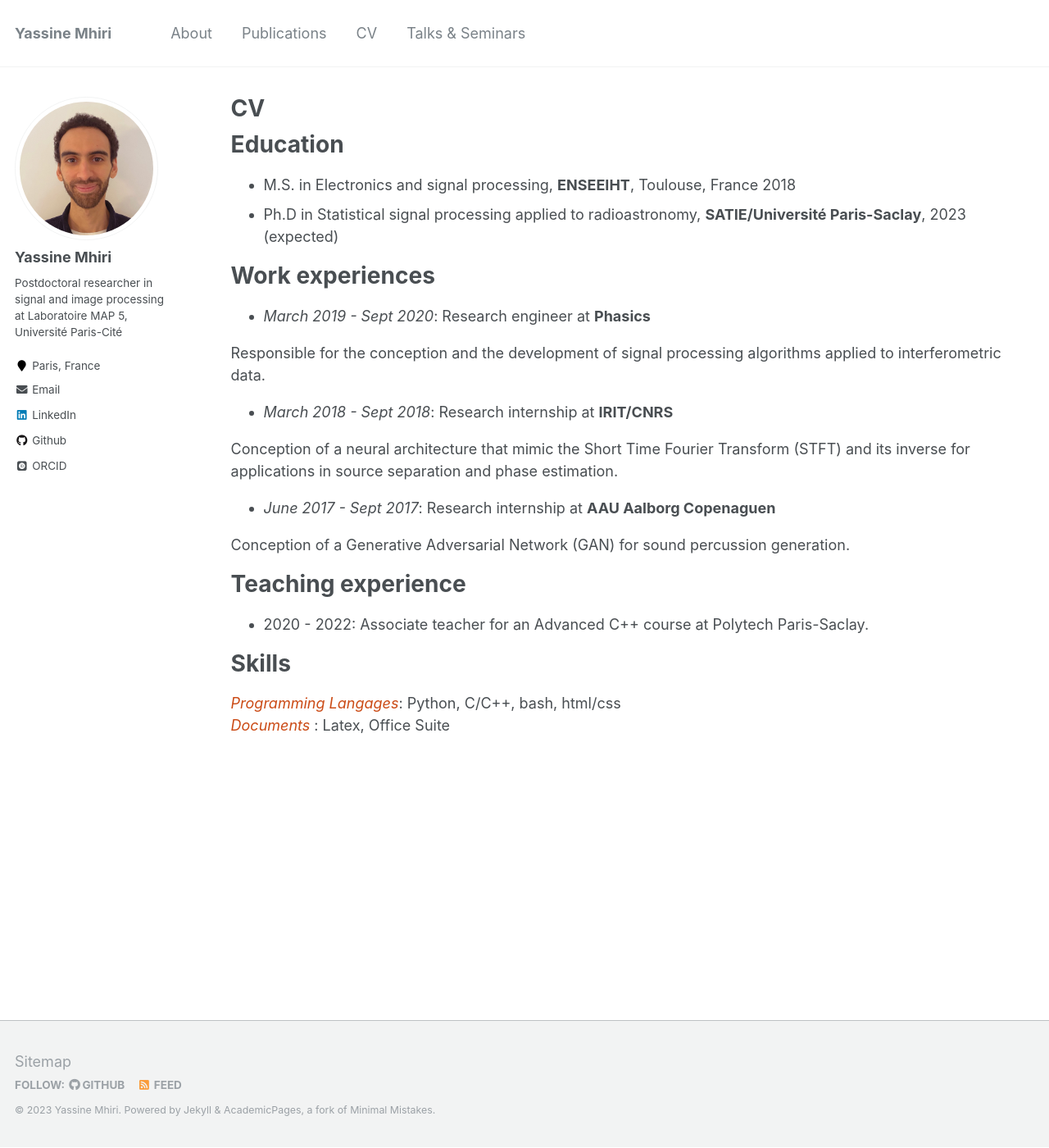
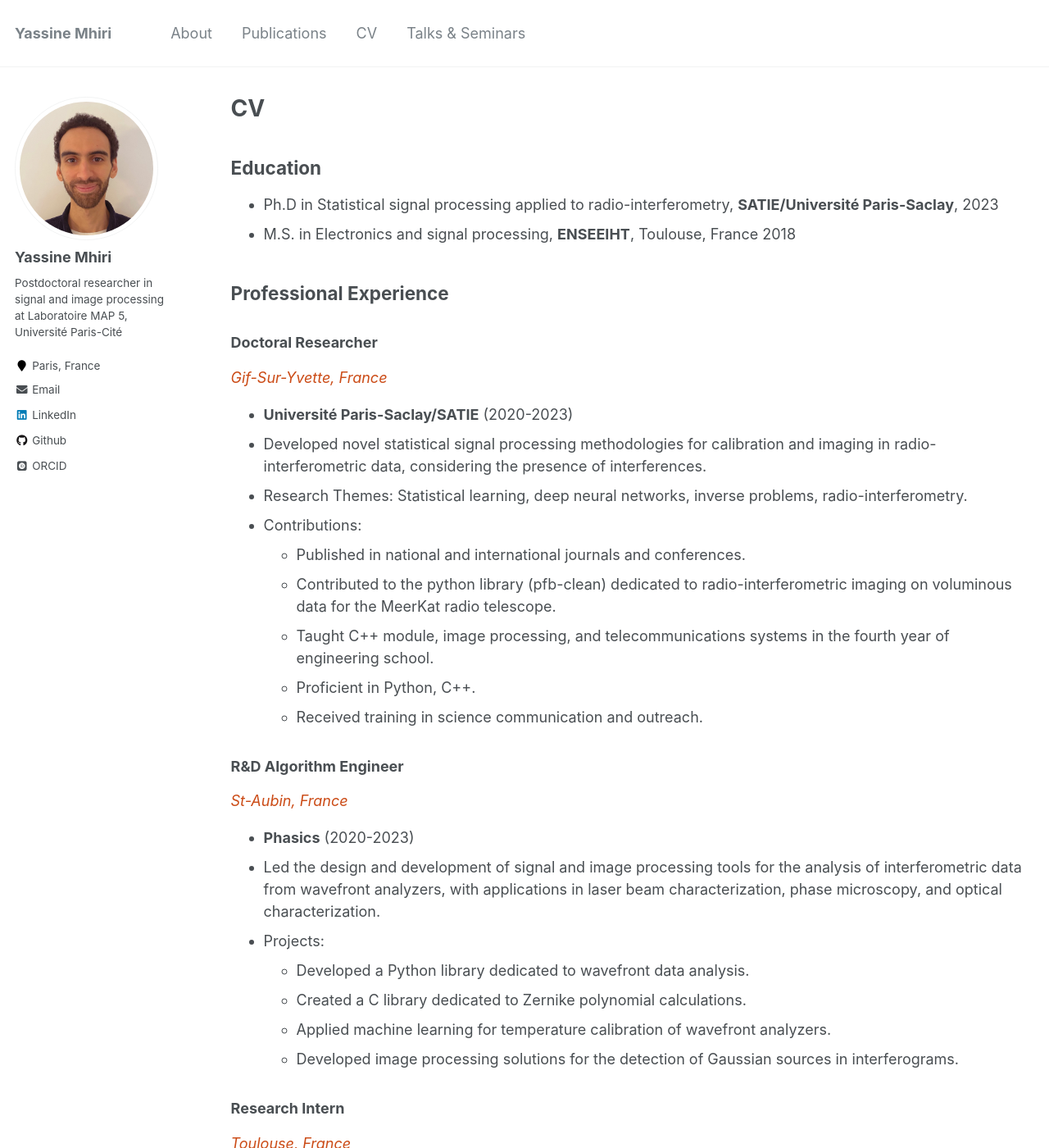
Before and after one commit to y-mhiri/y-mhiri.github.io, a Jekyll site: the page built from _pages/cv.md, in a window 1280 px wide and 1400 px high. Shown: the whole window at 82% size. Built offline with Jekyll 4.4.1, drawn with Linux system fonts in a browser that asks for light colours; some web fonts are replaced; some of the changed text lies outside the part shown.

Commit message:
up to date cv

```diff
--- a/_pages/cv.md
+++ b/_pages/cv.md
@@ -8,32 +8,57 @@ redirect_from:
 ---
 
 
-Education
-======
+## Education
 
+* Ph.D in Statistical signal processing applied to radio-interferometry, **SATIE/Université Paris-Saclay**, 2023
 * M.S. in Electronics and signal processing, **ENSEEIHT**, Toulouse, France 2018
-* Ph.D in Statistical signal processing applied to radioastronomy, **SATIE/Université Paris-Saclay**, 2023 (expected)
 
-Work experiences
-======
-* *March 2019 - Sept 2020*: Research engineer at **Phasics**
+## Professional Experience
 
-Responsible for the conception and the development of signal processing algorithms applied to interferometric data.
-* *March 2018 - Sept 2018*: Research internship at **IRIT/CNRS**
+### Doctoral Researcher
+*Gif-Sur-Yvette, France*
+- **Université Paris-Saclay/SATIE** (2020-2023)
+- Developed novel statistical signal processing methodologies for calibration and imaging in radio-interferometric data, considering the presence of interferences.
+- Research Themes: Statistical learning, deep neural networks, inverse problems, radio-interferometry.
+- Contributions:
+  - Published in national and international journals and conferences.
+  - Contributed to the python library (pfb-clean) dedicated to radio-interferometric imaging on voluminous data for the MeerKat radio telescope.
+  - Taught C++ module, image processing, and telecommunications systems in the fourth year of engineering school.
+  - Proficient in Python, C++.
+  - Received training in science communication and outreach.
 
-Conception of a neural architecture that mimic the Short Time Fourier Transform (STFT) and its inverse for applications
-in source separation and phase estimation.
-* *June 2017 - Sept 2017*: Research internship at **AAU Aalborg Copenaguen**
+### R&D Algorithm Engineer
+*St-Aubin, France*
+- **Phasics** (2020-2023)
+- Led the design and development of signal and image processing tools for the analysis of interferometric data from wavefront analyzers, with applications in laser beam characterization, phase microscopy, and optical characterization.
+- Projects:
+  - Developed a Python library dedicated to wavefront data analysis.
+  - Created a C library dedicated to Zernike polynomial calculations.
+  - Applied machine learning for temperature calibration of wavefront analyzers.
+  - Developed image processing solutions for the detection of Gaussian sources in interferograms.
 
-Conception of a Generative Adversarial Network (GAN) for sound percussion generation.
+### Research Intern
+*Toulouse, France*
+- **IRIT/CNRS** (2020-2023)
+- Conducted research on deep learning-informed phase estimation for audio source separation under the supervision of Cédric Fèvotte and Thomas Oberlin.
+- Utilized non-negative matrix factorization (NMF) for audio source separation.
+- Implemented deep neural networks for phase estimation in the context of audio source separation using TensorFlow.
 
-Teaching experience
-======
+### Research Intern
+*Copenhagen, Denmark*
+- **AAU Aalborg Copenhagen** (2020-2023)
+- Worked on the development of a Generative Adversarial Network (GAN) for generating percussive sounds under the guidance of Hendrick Purwins.
+- Utilized TensorFlow for the implementation of the GAN.
+
+
+## Teaching experience
+
+* 2020 - 2023: Associate teacher in an image processing course at Polytech Paris-Saclay.
+* 2022 - 2023: Associate teacher in a telecommunication course at Polytech Paris-Saclay.
 * 2020 - 2022: Associate teacher for an Advanced C++ course at Polytech Paris-Saclay.
 
 
-Skills
-======
+## Skills
 *Programming Langages*: Python, C/C++, bash, html/css \
 *Documents* : Latex, Office Suite
 
```
